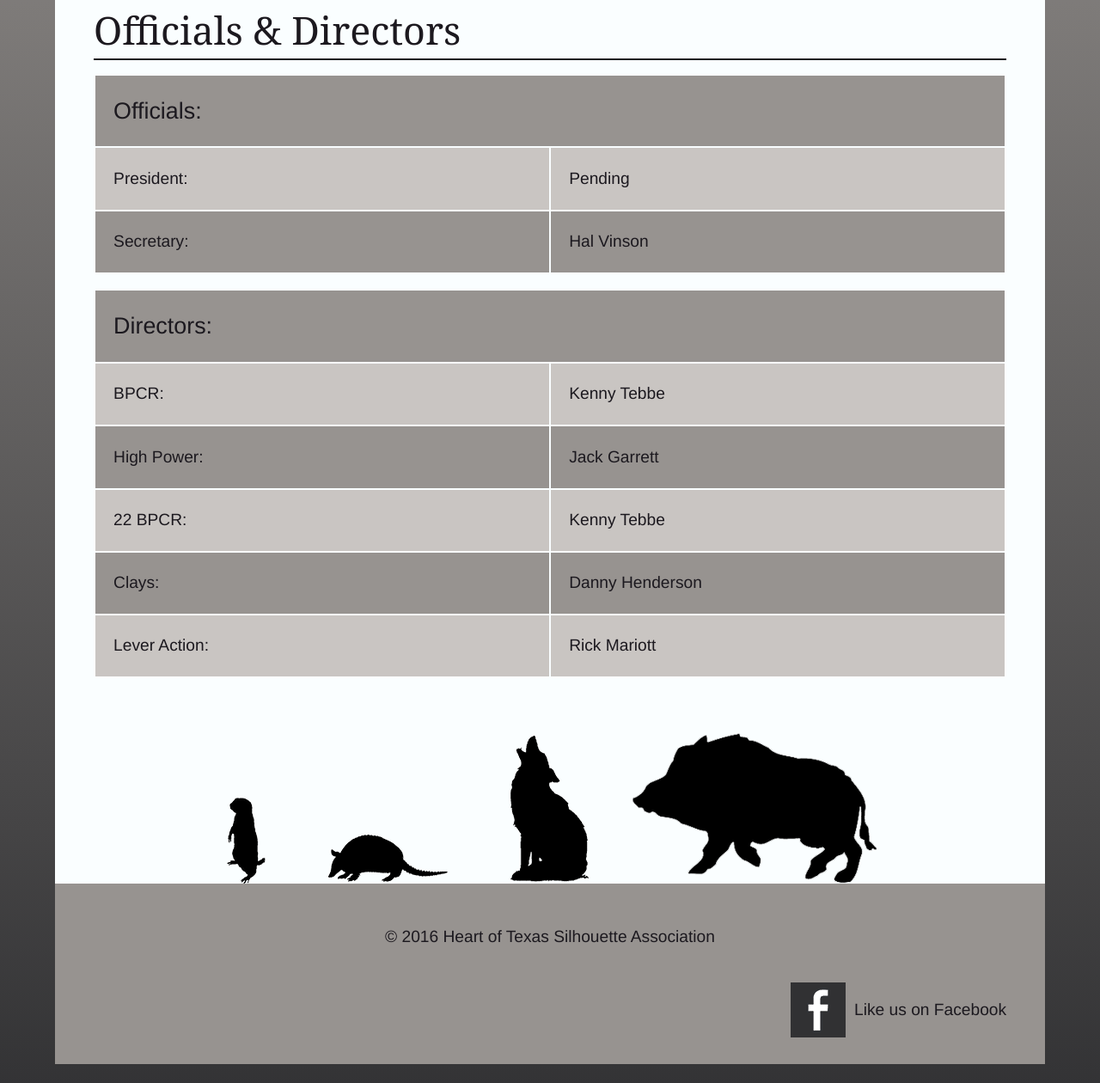
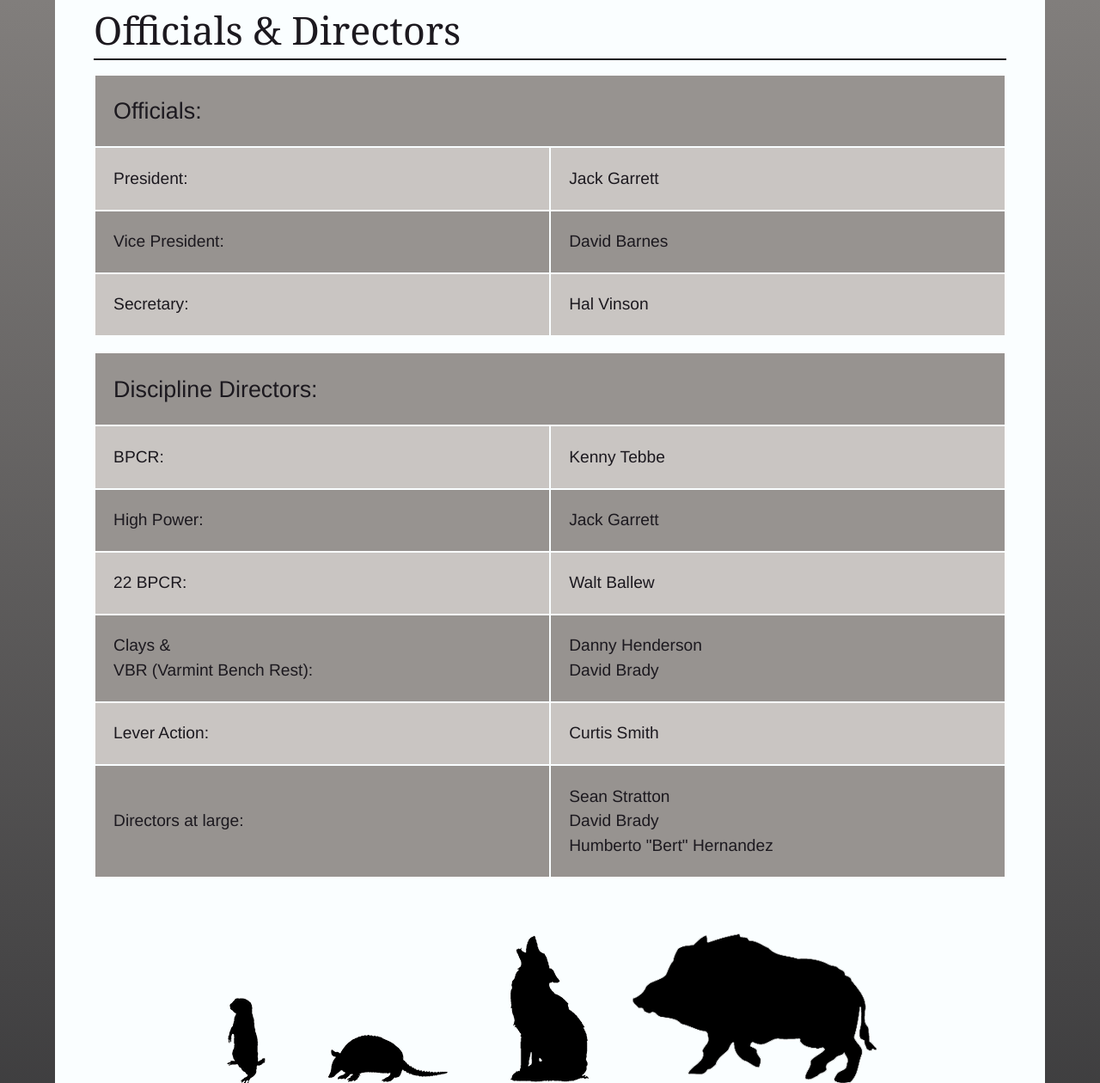
Before and after one commit to kevinwsauer/HOTSA, a PHP site: page /officials-directors.php in a window 1280 px wide. Shown: the part 419-1679 px from the top of the page at 86% size. Run offline with PHP 8.4, Linux system fonts and the light colour scheme; some libraries are stand-ins or nearby versions.

Commit message:
Updates the Officials and Discipline Directors for 2016.

```diff
--- a/officials-directors.php
+++ b/officials-directors.php
@@ -25,7 +25,11 @@
 </tr>
 <tr>
 <td>President: </td>
-<td>Pending</td>
+<td>Jack Garrett</td>
+</tr>
+<tr>
+<td>Vice President: </td>
+<td>David Barnes</td>
 </tr>
 <tr>
 <td>Secretary: </td>
@@ -34,7 +38,7 @@
 </table>
 <table id="directors">
 <tr>
-<th colspan="2">Directors: </th>
+<th colspan="2">Discipline Directors: </th>
 </tr>
 <tr>
 <td>BPCR: </td>
@@ -46,15 +50,23 @@
 </tr>
 <tr>
 <td>22 BPCR: </td>
-<td>Kenny Tebbe</td>
+<td>Walt Ballew</td>
 </tr>
 <tr>
-<td>Clays: </td>
-<td>Danny Henderson</td>
+<td>Clays &amp;<br>
+VBR (Varmint Bench Rest): </td>
+<td>Danny Henderson<br>
+David Brady</td>
 </tr>
 <tr>
 <td>Lever Action: </td>
-<td>Rick Mariott</td>
+<td>Curtis Smith</td>
+</tr>
+<tr>
+<td>Directors at large: </td>
+<td>Sean Stratton<br>
+David Brady<br>
+Humberto "Bert" Hernandez</td>
 </tr>
 </table>
 </article><!-- #officials-directors -->
```
